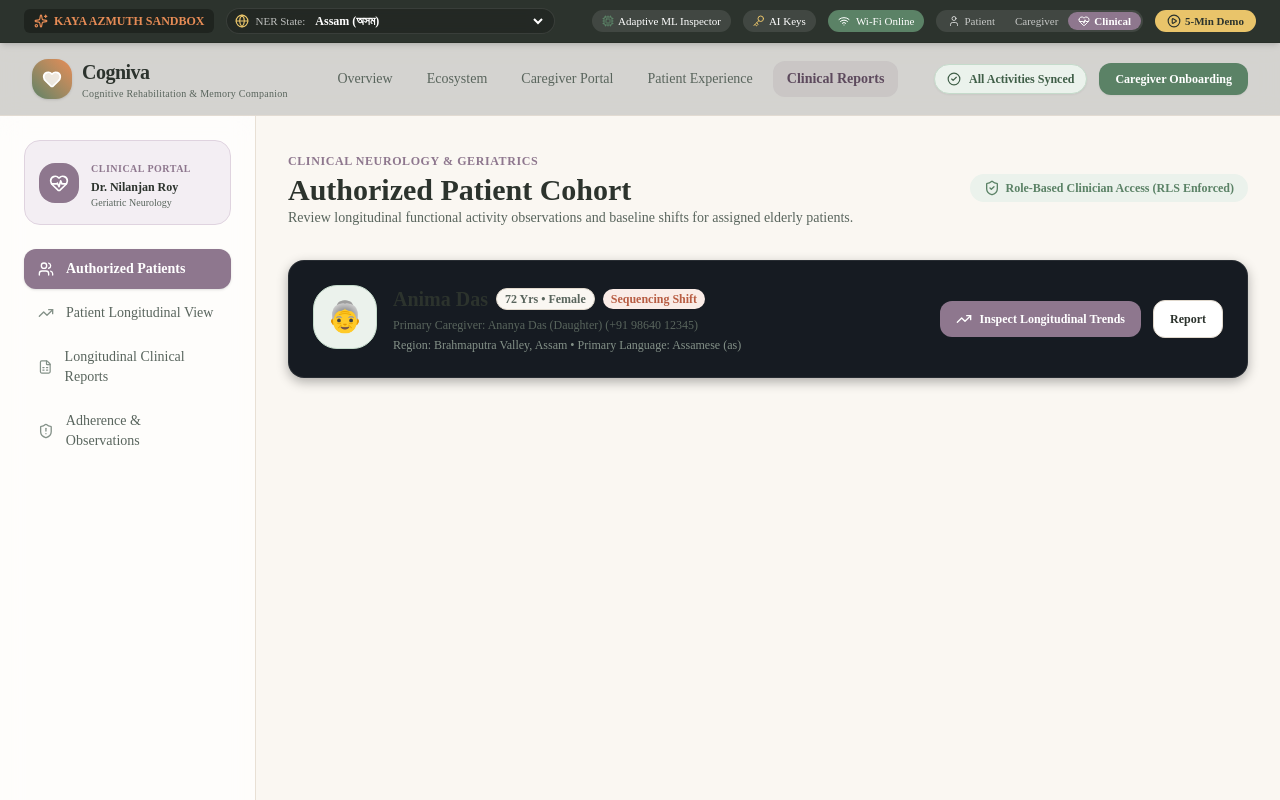
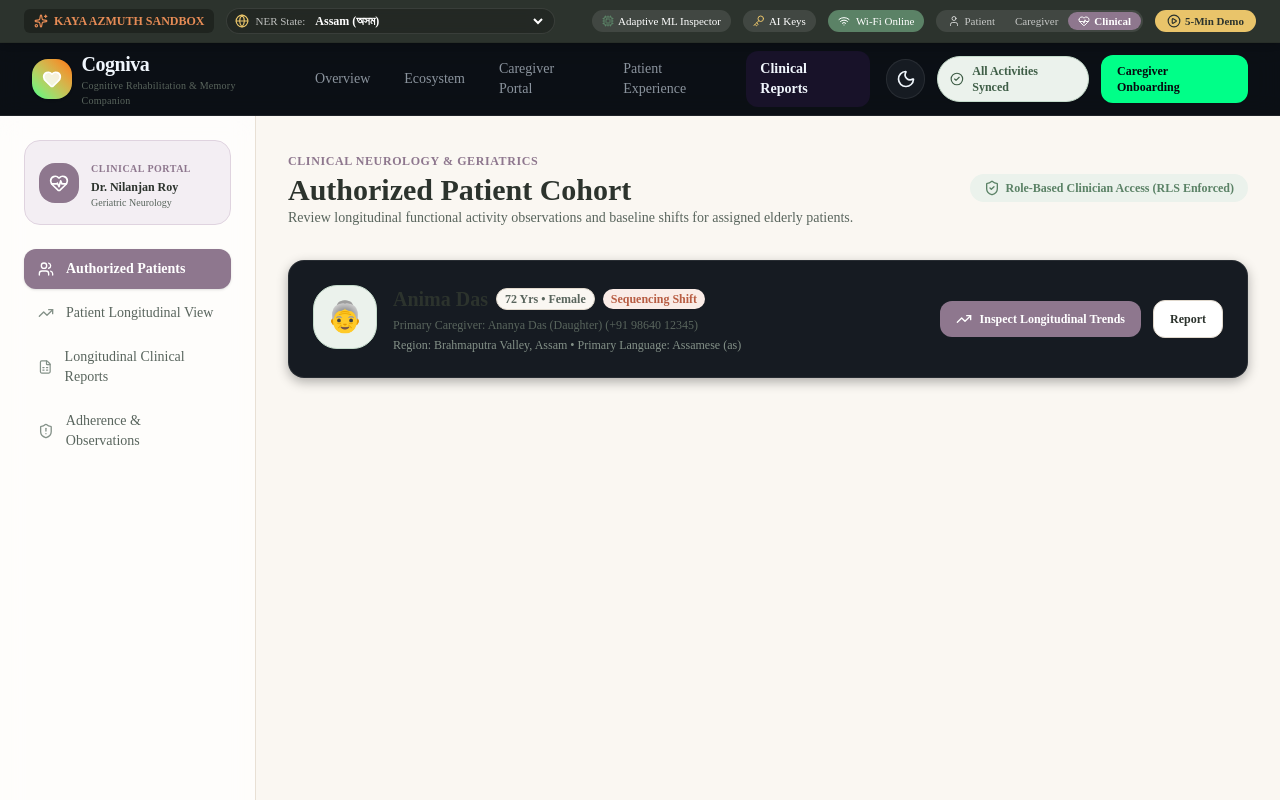
Before and after one commit to adrishkb-sketch/Cogniva, a Next.js app: page /health in a window 1280 px wide. Shown: the top 800 px of the page. Built offline with nearby package versions, Linux system fonts and the light colour scheme.

Commit message:
Add Light/Dark mode toggle

```diff
--- a/app/globals.css
+++ b/app/globals.css
@@ -1,7 +1,7 @@
 @import "tailwindcss";
 
 @layer base {
-  :root {
+  :root, .dark {
     --bg-main: #06090E;
     --bg-surface: #0D1117;
     --bg-panel: #161B22;
@@ -28,6 +28,35 @@
     --shadow-glow-cyan: 0 0 15px rgba(0, 240, 255, 0.3);
     --shadow-glow-purple: 0 0 15px rgba(138, 43, 226, 0.3);
     --shadow-minimal: 0 4px 12px rgba(0, 0, 0, 0.3);
+  }
+
+  .light {
+    --bg-main: #F8FAFC;
+    --bg-surface: #FFFFFF;
+    --bg-panel: #F1F5F9;
+    --text-primary: #0F172A;
+    --text-secondary: #475569;
+    --text-muted: #94A3B8;
+
+    /* Neon Accents remain mostly the same to keep the cyan wave cyan */
+    --accent-cyan: #00BCD4; /* slightly deeper for light background visibility */
+    --accent-cyan-subtle: rgba(0, 188, 212, 0.15);
+
+    --accent-purple: #8A2BE2;
+    --accent-purple-subtle: rgba(138, 43, 226, 0.15);
+
+    --accent-emerald: #00C853;
+    --accent-emerald-subtle: rgba(0, 200, 83, 0.15);
+
+    --accent-orange: #FF7300;
+    --accent-orange-subtle: rgba(255, 115, 0, 0.15);
+
+    /* Minimalist tokens */
+    --border-subtle: rgba(0, 0, 0, 0.08);
+    --border-focus: rgba(0, 0, 0, 0.2);
+    --shadow-glow-cyan: 0 0 15px rgba(0, 188, 212, 0.4);
+    --shadow-glow-purple: 0 0 15px rgba(138, 43, 226, 0.4);
+    --shadow-minimal: 0 4px 12px rgba(0, 0, 0, 0.05);
   }
 }
 
--- a/app/layout.tsx
+++ b/app/layout.tsx
@@ -5,6 +5,8 @@ import { Navbar } from "@/components/shared/Navbar";
 import { Footer } from "@/components/shared/Footer";
 import { NERStateProvider } from "@/components/shared/NERStateContext";
 import { AnimatedBackground } from "@/components/ui/AnimatedBackground";
+
+import { ThemeProvider } from "@/components/ThemeProvider";
 
 export const metadata: Metadata = {
   title: "Cogniva — Cognitive Rehabilitation & Daily-Life Memory Companion (NER)",
@@ -17,8 +19,9 @@ export default function RootLayout({
   children: React.ReactNode;
 }) {
   return (
-    <html lang="en" className="h-full bg-[var(--bg-main)] text-[var(--text-primary)]">
+    <html lang="en" suppressHydrationWarning className="h-full bg-[var(--bg-main)] text-[var(--text-primary)]">
       <body className="min-h-screen flex flex-col antialiased bg-[var(--bg-main)]">
+        <ThemeProvider attribute="class" defaultTheme="dark" enableSystem={false}>
           <AnimatedBackground />
           <NERStateProvider>
             <DemoModeBar />
@@ -26,6 +29,7 @@ export default function RootLayout({
             <main className="flex-1 flex flex-col">{children}</main>
             <Footer />
           </NERStateProvider>
+        </ThemeProvider>
       </body>
     </html>
   );
--- /dev/null
+++ b/components/ThemeProvider.tsx
@@ -0,0 +1,9 @@
+'use client';
+
+import * as React from 'react';
+import { ThemeProvider as NextThemesProvider } from 'next-themes';
+import { type ThemeProviderProps } from 'next-themes/dist/types';
+
+export function ThemeProvider({ children, ...props }: ThemeProviderProps) {
+  return <NextThemesProvider {...props}>{children}</NextThemesProvider>;
+}
--- /dev/null
+++ b/components/ThemeToggle.tsx
@@ -0,0 +1,57 @@
+'use client';
+
+import * as React from 'react';
+import { useTheme } from 'next-themes';
+import { Moon, Sun } from 'lucide-react';
+import { motion } from 'framer-motion';
+
+export function ThemeToggle() {
+  const { theme, setTheme } = useTheme();
+  const [mounted, setMounted] = React.useState(false);
+
+  React.useEffect(() => {
+    setMounted(true);
+  }, []);
+
+  if (!mounted) {
+    return (
+      <div className="w-10 h-10 rounded-full bg-[var(--bg-panel)] border border-[var(--border-subtle)] flex items-center justify-center opacity-50">
+        <Sun className="h-5 w-5 opacity-0" />
+      </div>
+    );
+  }
+
+  const isDark = theme === 'dark';
+
+  return (
+    <button
+      onClick={() => setTheme(isDark ? 'light' : 'dark')}
+      className="relative flex items-center justify-center w-10 h-10 rounded-full bg-[var(--bg-panel)] border border-[var(--border-subtle)] hover:border-[var(--accent-cyan)] transition-colors overflow-hidden group"
+      aria-label="Toggle theme"
+    >
+      <motion.div
+        initial={false}
+        animate={{
+          y: isDark ? 0 : 30,
+          opacity: isDark ? 1 : 0,
+        }}
+        transition={{ duration: 0.3, ease: 'easeInOut' }}
+        className="absolute"
+      >
+        <Moon className="h-5 w-5 text-[var(--text-primary)] group-hover:text-[var(--accent-cyan)] transition-colors" />
+      </motion.div>
+
+      <motion.div
+        initial={false}
+        animate={{
+          y: isDark ? -30 : 0,
+          opacity: isDark ? 0 : 1,
+        }}
+        transition={{ duration: 0.3, ease: 'easeInOut' }}
+        className="absolute"
+      >
+        <Sun className="h-5 w-5 text-[var(--text-primary)] group-hover:text-[var(--accent-orange)] transition-colors" />
+      </motion.div>
+    </button>
+  );
+}
--- a/components/shared/Navbar.tsx
+++ b/components/shared/Navbar.tsx
@@ -5,6 +5,7 @@ import Link from 'next/link';
 import { usePathname } from 'next/navigation';
 import { Heart, Activity, ShieldCheck, Compass, Sparkles, BookOpen } from 'lucide-react';
 import { SyncIndicator } from '@/components/ui/SyncIndicator';
+import { ThemeToggle } from '@/components/ThemeToggle';
 
 export const Navbar: React.FC = () => {
   const pathname = usePathname();
@@ -21,15 +22,15 @@ export const Navbar: React.FC = () => {
   };
 
   return (
-    <header className="sticky top-0 z-40 w-full backdrop-blur-md bg-[#FAF7F2]/85 border-b border-[#E8E0D5]/70">
+    <header className="sticky top-0 z-40 w-full backdrop-blur-md bg-[var(--bg-surface)]/85 border-b border-[var(--border-subtle)]">
       <div className="max-w-7xl mx-auto px-4 sm:px-6 lg:px-8 h-18 flex items-center justify-between gap-4">
         {/* Logo */}
         <Link href="/" className="flex items-center gap-2.5 group">
-          <div className="w-10 h-10 rounded-2xl bg-gradient-to-tr from-[#5B8266] to-[#E78C56] flex items-center justify-center text-white shadow-sm group-hover:scale-105 transition-transform">
+          <div className="w-10 h-10 rounded-2xl bg-gradient-to-tr from-[var(--accent-emerald)] to-[var(--accent-orange)] flex items-center justify-center text-white shadow-sm group-hover:scale-105 transition-transform">
             <Heart className="w-5 h-5 fill-white/80" />
           </div>
           <div>
-            <span className="text-xl font-bold text-[#2C332D] tracking-tight">Cogniva</span>
+            <span className="text-xl font-bold text-[var(--text-primary)] tracking-tight">Cogniva</span>
             <span className="hidden sm:block text-[10px] text-[#59655D] font-medium tracking-wide">
               Cognitive Rehabilitation & Memory Companion
             </span>
@@ -37,11 +38,11 @@ export const Navbar: React.FC = () => {
         </Link>
 
         {/* Navigation Links */}
-        <nav className="hidden md:flex items-center gap-1.5 text-sm font-medium text-[#59655D]">
+        <nav className="hidden md:flex items-center gap-1.5 text-sm font-medium text-[var(--text-secondary)]">
           <Link
             href="/"
             className={`px-3.5 py-2 rounded-xl transition-colors ${
-              isCurrent('/') ? 'text-[#2C332D] bg-white/70 shadow-xs' : 'hover:text-[#2C332D] hover:bg-white/40'
+              isCurrent('/') ? 'text-[var(--text-primary)] bg-[var(--bg-panel)] shadow-xs' : 'hover:text-[var(--text-primary)] hover:bg-[var(--bg-panel)]/50'
             }`}
           >
             Overview
@@ -49,7 +50,7 @@ export const Navbar: React.FC = () => {
           <Link
             href="/how-it-works"
             className={`px-3.5 py-2 rounded-xl transition-colors ${
-              isCurrent('/how-it-works') ? 'text-[#2C332D] bg-white/70 shadow-xs' : 'hover:text-[#2C332D] hover:bg-white/40'
+              isCurrent('/how-it-works') ? 'text-[var(--text-primary)] bg-[var(--bg-panel)] shadow-xs' : 'hover:text-[var(--text-primary)] hover:bg-[var(--bg-panel)]/50'
             }`}
           >
             Ecosystem
@@ -57,7 +58,7 @@ export const Navbar: React.FC = () => {
           <Link
             href="/caregiver"
             className={`px-3.5 py-2 rounded-xl transition-colors ${
-              isCurrent('/caregiver') ? 'text-[#2C332D] bg-[#E78C56]/15 text-[#B85D43] font-semibold' : 'hover:text-[#2C332D] hover:bg-white/40'
+              isCurrent('/caregiver') ? 'text-[var(--text-primary)] bg-[var(--accent-orange-subtle)] font-semibold' : 'hover:text-[var(--text-primary)] hover:bg-[var(--bg-panel)]/50'
             }`}
           >
             Caregiver Portal
@@ -65,7 +66,7 @@ export const Navbar: React.FC = () => {
           <Link
             href="/patient"
             className={`px-3.5 py-2 rounded-xl transition-colors ${
-              isCurrent('/patient') ? 'text-[#2C332D] bg-[#5B8266]/15 text-[#3F5E47] font-semibold' : 'hover:text-[#2C332D] hover:bg-white/40'
+              isCurrent('/patient') ? 'text-[var(--text-primary)] bg-[var(--accent-emerald-subtle)] font-semibold' : 'hover:text-[var(--text-primary)] hover:bg-[var(--bg-panel)]/50'
             }`}
           >
             Patient Experience
@@ -73,7 +74,7 @@ export const Navbar: React.FC = () => {
           <Link
             href="/health"
             className={`px-3.5 py-2 rounded-xl transition-colors ${
-              isCurrent('/health') ? 'text-[#2C332D] bg-[#8E778E]/15 text-[#5D4A5D] font-semibold' : 'hover:text-[#2C332D] hover:bg-white/40'
+              isCurrent('/health') ? 'text-[var(--text-primary)] bg-[var(--accent-purple-subtle)] font-semibold' : 'hover:text-[var(--text-primary)] hover:bg-[var(--bg-panel)]/50'
             }`}
           >
             Clinical Reports
@@ -82,10 +83,11 @@ export const Navbar: React.FC = () => {
 
         {/* Right CTA / Sync */}
         <div className="flex items-center gap-3">
+          <ThemeToggle />
           <SyncIndicator />
           <Link
             href="/onboarding"
-            className="hidden sm:inline-flex items-center gap-1.5 px-4 py-2 rounded-xl bg-[#5B8266] text-white text-xs font-semibold shadow-xs hover:bg-[#4D7056] transition-all"
+            className="hidden sm:inline-flex items-center gap-1.5 px-4 py-2 rounded-xl bg-[var(--accent-emerald)] text-[var(--bg-main)] text-xs font-bold shadow-xs hover:opacity-80 transition-all"
           >
             <span>Caregiver Onboarding</span>
           </Link>
--- a/package.json
+++ b/package.json
@@ -14,6 +14,7 @@
     "framer-motion": "^13.4.0",
     "lucide-react": "^1.47.0",
     "next": "16.3.5",
+    "next-themes": "^0.4.6",
     "react": "19.2.8",
     "react-dom": "19.2.8",
     "recharts": "^3.10.1",
```
Also changed, not shown: 1 other file (tests, documents, lock files or other folders). Lines whose indentation alone changed are shown as unchanged.
